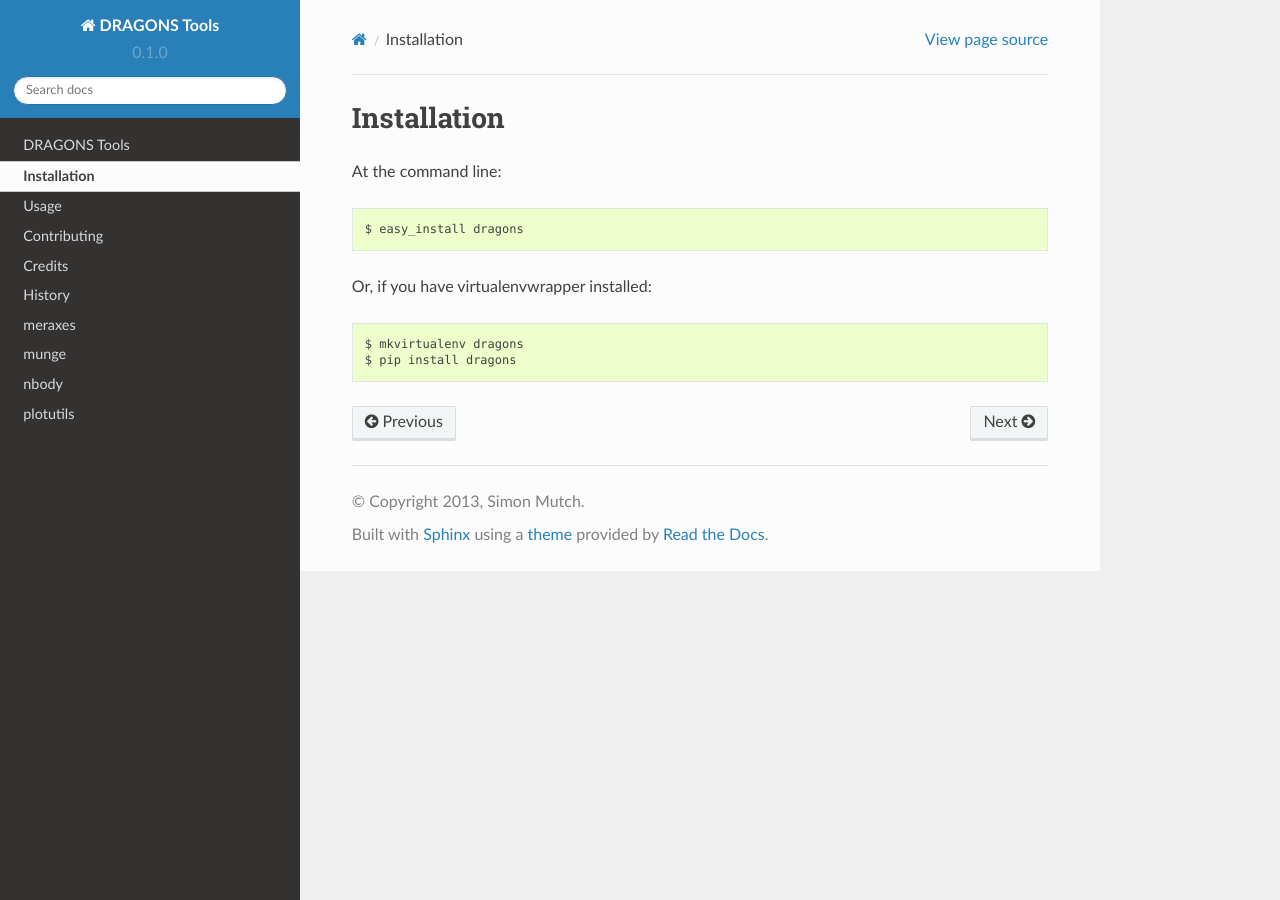
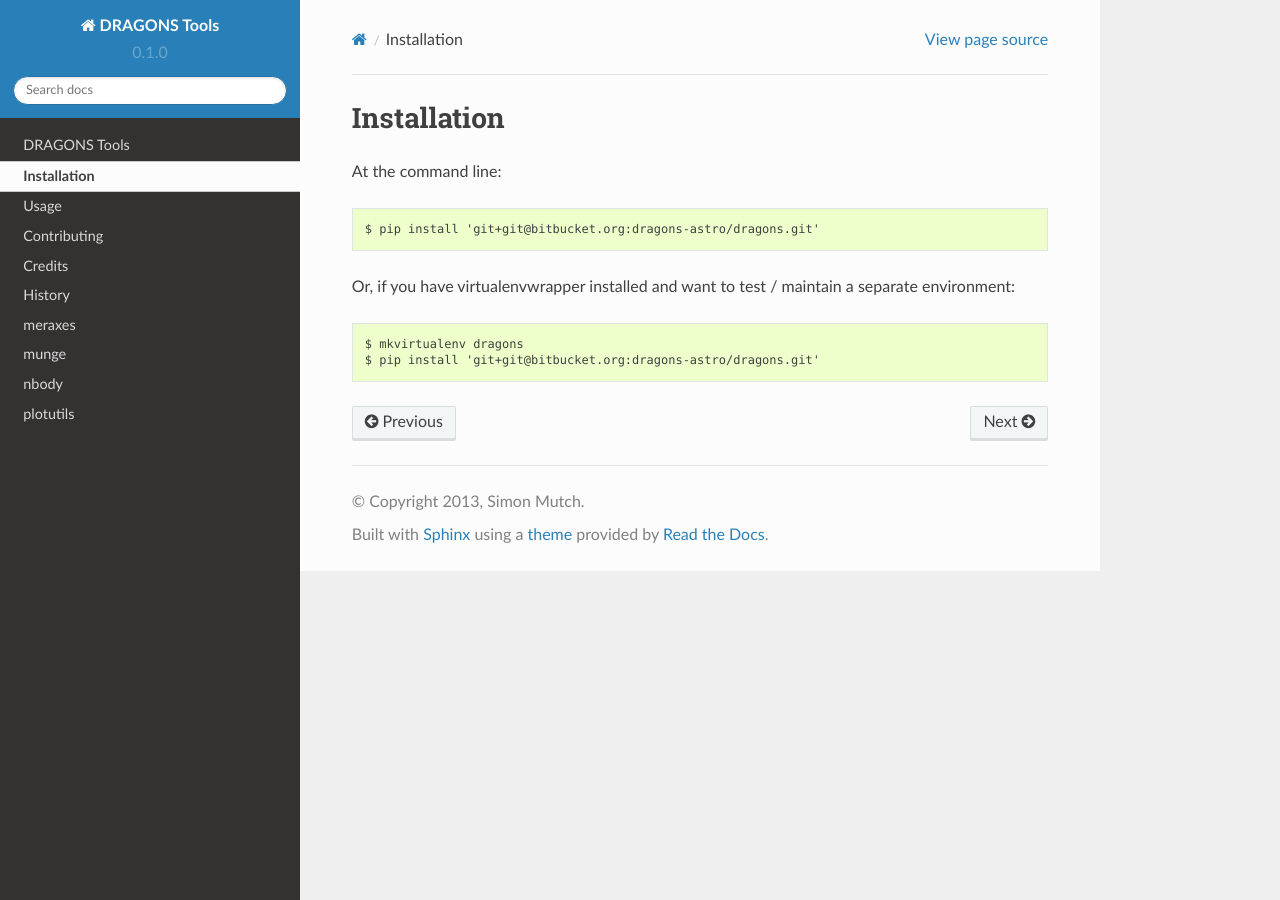
Before and after one commit to meraxes-devs/dragons, a Sphinx documentation site: the page built from docs/installation.rst, in a window 1280 px wide. Built offline with Sphinx 7.4.7 and the Read the Docs theme 2.0.0, drawn with Linux system fonts in a browser that asks for light colours.

Commit message:
Update installation docs

```diff
--- a/docs/installation.rst
+++ b/docs/installation.rst
@@ -4,9 +4,10 @@ Installation
 
 At the command line::
 
-    $ easy_install dragons
+    $ pip install 'git+git@bitbucket.org:dragons-astro/dragons.git'
 
-Or, if you have virtualenvwrapper installed::
+Or, if you have virtualenvwrapper installed and want to test / maintain a
+separate environment::
 
     $ mkvirtualenv dragons
-    $ pip install dragons
+    $ pip install 'git+git@bitbucket.org:dragons-astro/dragons.git'
```
